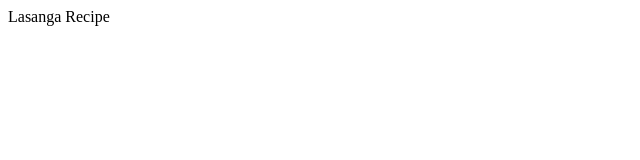
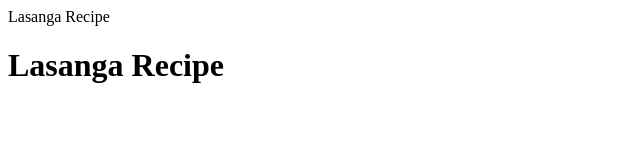
Before and after one commit to mdavison35/odin-recipes, a plain HTML site: page recipes/lasanga.html in a window 1280 px wide. Shown: the whole page, without its empty margins (0-640 px from the left). Drawn offline with Linux system fonts and the light colour scheme.

Commit message:
Add header for lasanga.html file
Needed main header for the html file.

```diff
--- a/recipes/lasanga.html
+++ b/recipes/lasanga.html
@@ -4,5 +4,7 @@
     <meta charset="UTF-8" />
     <header>Lasanga Recipe</header>
   </head>
-  <body></body>
+  <body>
+    <h1>Lasanga Recipe</h1>
+  </body>
 </html>
```
